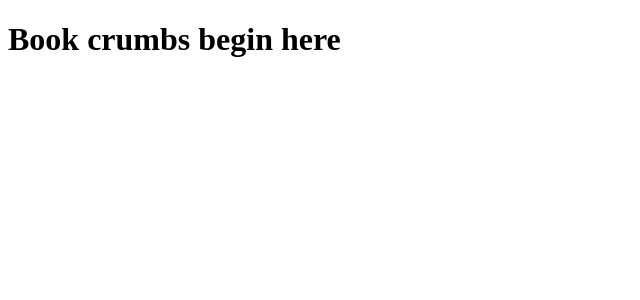
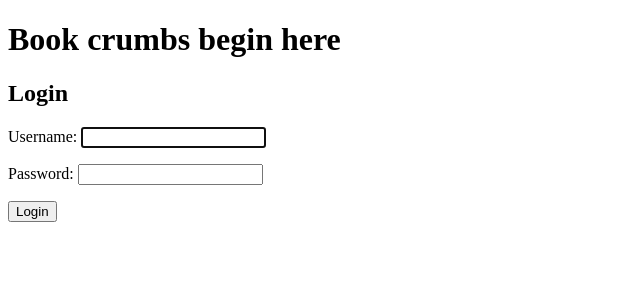
Before and after one commit to ranjith-jacob/paper-crumbs, a Django app: page / in a window 1280 px wide. Shown: the part 114-414 px from the top of the page, without its empty margins (0-640 px from the left). Run offline with Django 5.2, Linux system fonts and the light colour scheme.

Commit message:
adds sign in functionality

```diff
--- a/bookcrumbs/models.py
+++ b/bookcrumbs/models.py
@@ -1,5 +1,6 @@
 from django.db import models
 from django.urls import reverse
+from django.contrib.auth.models import User
 
 # Create your models here.
 class Book(models.Model):
@@ -20,6 +21,7 @@ class Book(models.Model):
         max_length=200,
         default="N/A",
     )
+    user = models.ForeignKey(User, on_delete=models.CASCADE)
 
     def __str__(self):
         return f"{self.name} by {self.author} | {self.series} | {self.published_year}"
--- a/bookcrumbs/templates/index.html
+++ b/bookcrumbs/templates/index.html
@@ -2,4 +2,15 @@
 
 {% block content %}
 <h1>Book crumbs begin here</h1>
+
+{% if not user.is_authenticated %}
+<section>
+  <form action="{% url 'home' %}" method="post" class="login">
+    <h1>Login</h1>
+    {% csrf_token %} {{ form.as_p }}
+    <input type="hidden" name="next" value="{{ next }}" />
+    <button type="submit" class="btn submit">Login</button>
+  </form>
+</section>
+{% endif %}
 {% endblock content %}
--- a/bookcrumbs/urls.py
+++ b/bookcrumbs/urls.py
@@ -3,7 +3,8 @@ from django.urls import path
 from . import views
 
 urlpatterns = [
-    path("", views.home, name="home"),
+    # path("", views.home, name="home"),
+    path("", views.Home.as_view(), name="home"),
     # path("books/", views.book_index, name="books-index"),
     path("books/", views.BookList.as_view(), name="book-list"),
     path("books/<int:pk>/", views.BookDetail.as_view(), name="book-detail"),
--- a/bookcrumbs/views.py
+++ b/bookcrumbs/views.py
@@ -2,12 +2,16 @@ from django.shortcuts import render
 from django.views.generic import ListView, DetailView
 from django.views.generic.edit import CreateView, UpdateView, DeleteView
 from django.urls import reverse_lazy
+from django.contrib.auth.views import LoginView
 
 from .models import Book
 
 # Create your views here.
-def home(request):
-    return render(request, "index.html")
+# def home(request):
+#     return render(request, "index.html")
+
+class Home(LoginView):
+    template_name = "index.html"
 
 # def book_index(request):
 #     books = Book.objects.all()
--- a/papercrumbs/settings.py
+++ b/papercrumbs/settings.py
@@ -118,6 +118,8 @@ USE_TZ = True
 
 STATIC_URL = 'static/'
 
+LOGIN_REDIRECT_URL = "book-list"
+
 # Default primary key field type
 # https://docs.djangoproject.com/en/5.2/ref/settings/#default-auto-field
 
--- a/papercrumbs/urls.py
+++ b/papercrumbs/urls.py
@@ -20,4 +20,5 @@ from django.urls import path, include
 urlpatterns = [
     path('admin/', admin.site.urls),
     path("", include("bookcrumbs.urls")),
+    path("accounts/", include("django.contrib.auth.urls")),
 ]
```
Also changed, not shown: bookcrumbs/migrations/0005_book_user.py (added).
